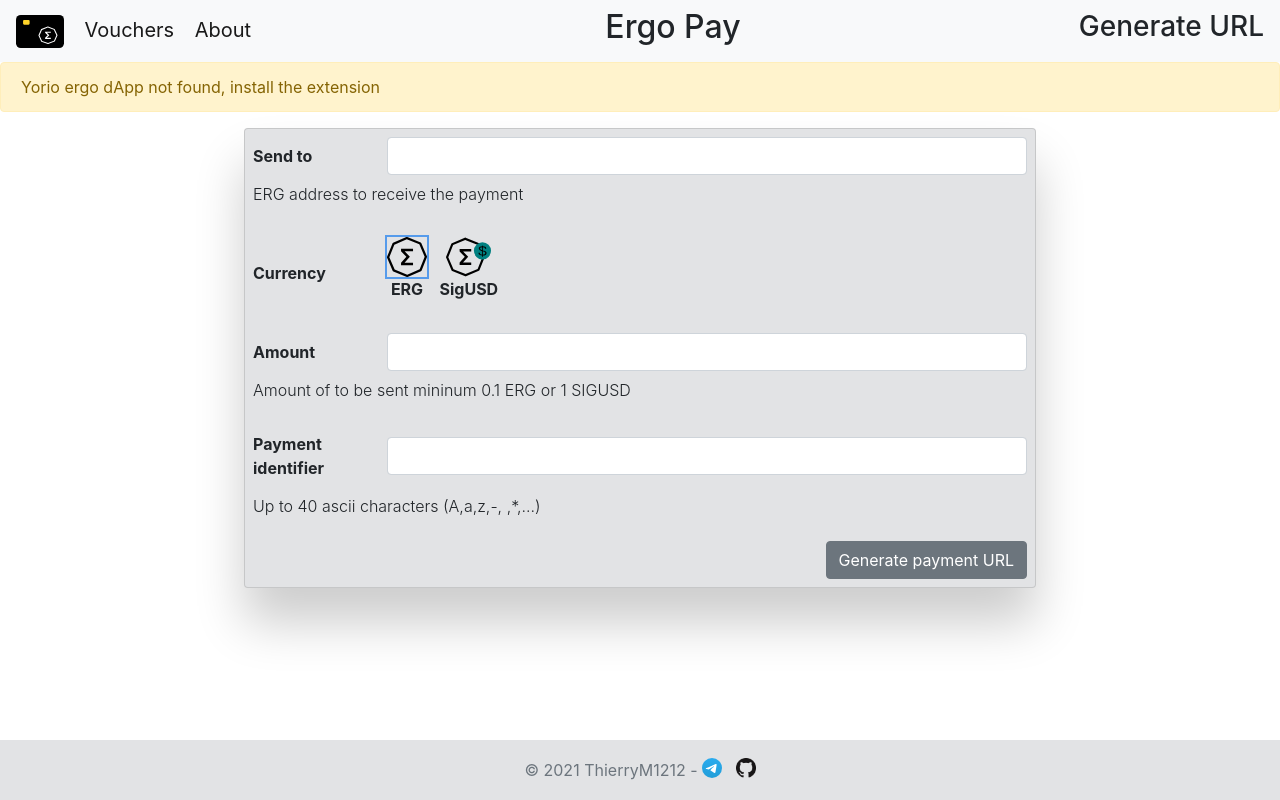
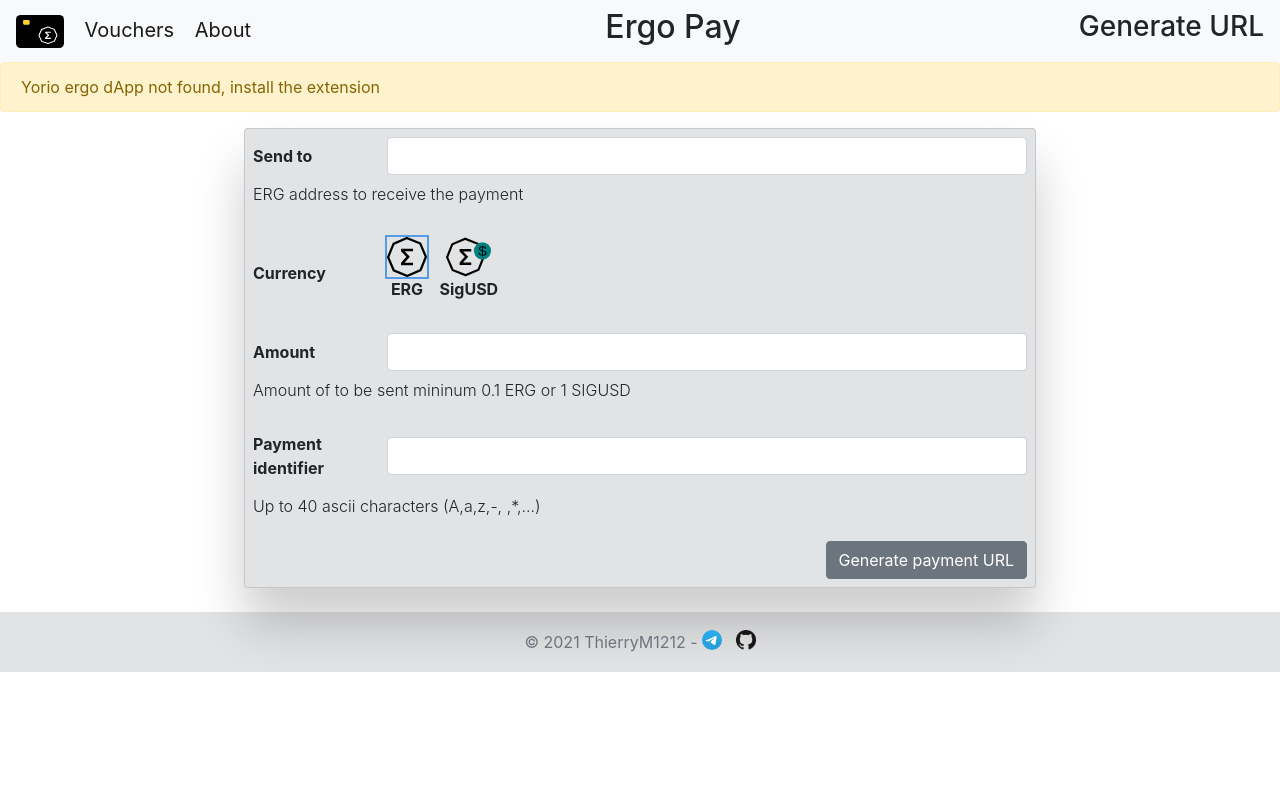
Before and after one commit to ThierryM1212/ergo-pay, a website built with webpack: page ergo-payment-portal/src/index.html in a window 1280 px wide. Built offline with nearby package versions, Linux system fonts and the light colour scheme; some packages are replaced by stand-ins of ours.

Commit message:
fix links and footer

```diff
--- a/ergo-payment-portal/src/index.html
+++ b/ergo-payment-portal/src/index.html
@@ -118,7 +118,7 @@
     <br />
 
 
-    <footer class="footer align-items-center">
+    <footer class="footer2 align-items-center">
         <div class="col-md-12 text-muted ">
             © 2021 ThierryM1212 -
             <a href="https://t.me/ThierryM1212" target="_blank">
```
Also changed, not shown: ergo-payment-portal/src/about.html (+1 -1 lines), README.md.
